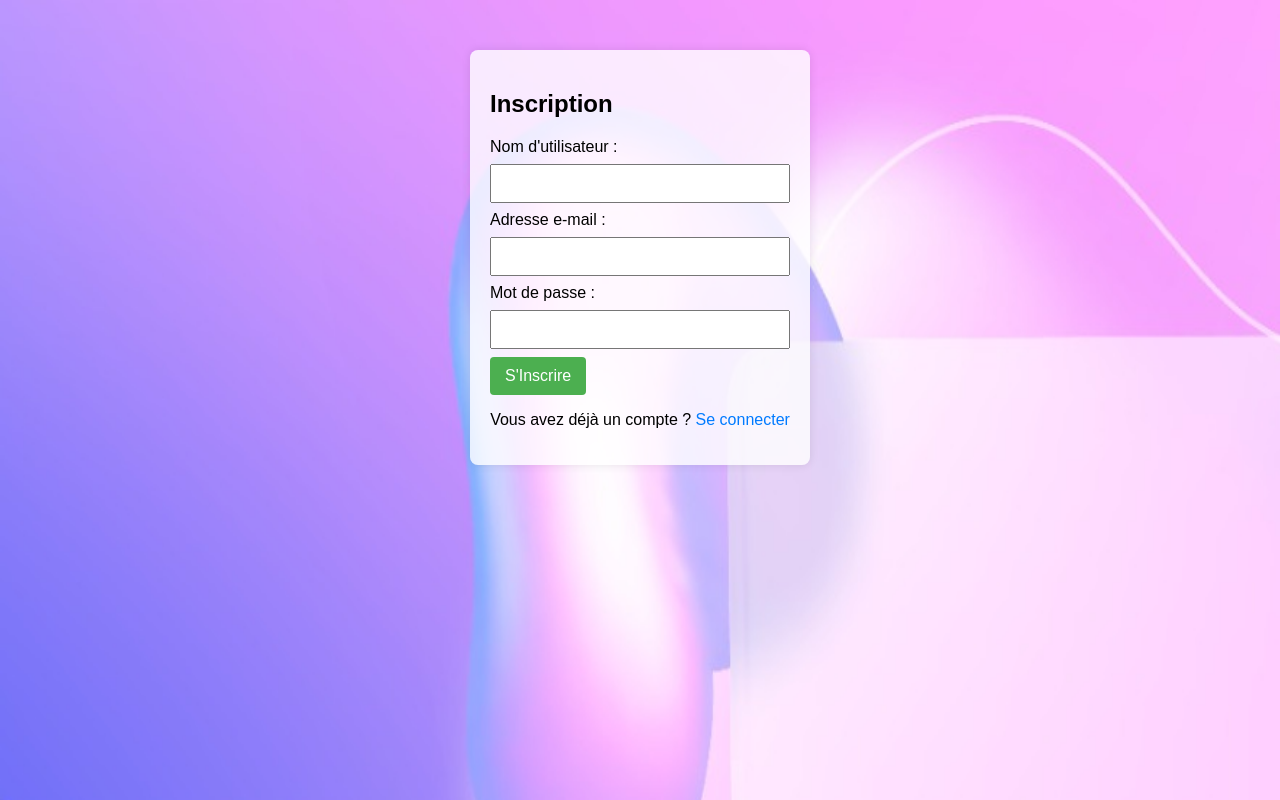
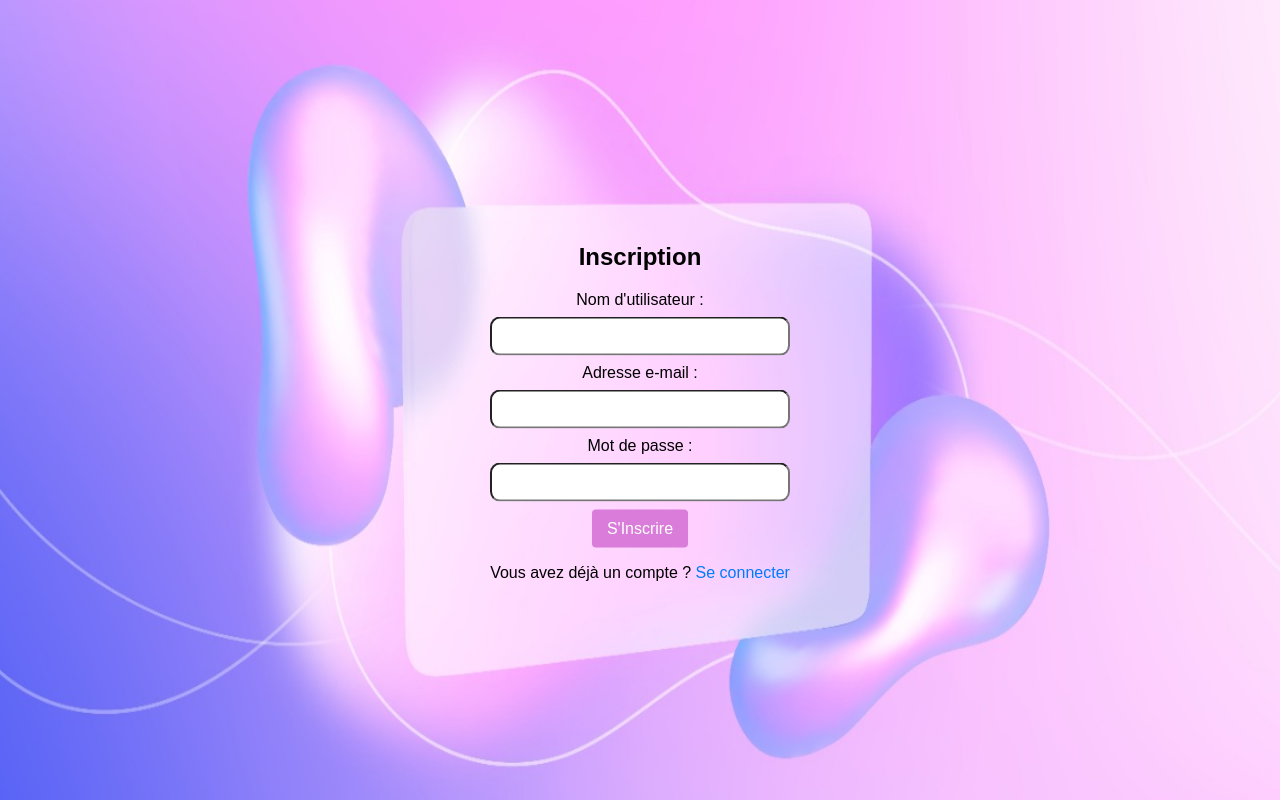
Before and after one commit to AygonR/Projet-App, a PHP site: page /Register.html in a window 1280 px wide. Run offline with PHP 8.4, Linux system fonts and the light colour scheme.

Commit message:
Update RegisterStyles.css

```diff
--- a/RegisterStyles.css
+++ b/RegisterStyles.css
@@ -1,7 +1,7 @@
 body {
     font-family: Arial, sans-serif;
     background-image: url('background.jpg');
-    background-size: 2318px 1318px;
+    background-size: 100% 100%;
     background-repeat: no-repeat;
     margin: 0;
     min-height: 100vh;
@@ -12,13 +12,18 @@ body {
 }
 
 .register-container {
-    background-color: rgba(255, 255, 255, 0.8);
+    background-color: rgba(255, 255, 255, 0);
     padding: 20px;
     border-radius: 8px;
-    box-shadow: 0 0 10px rgba(0, 0, 0, 0.1);
+    box-shadow: 0 0 10px rgba(0, 0, 0, 0);
     width: 300px;
     margin: auto;
-    margin-top: 50px;
+    margin-top: 10px;
+    position: absolute;
+    top: 50%;
+    left: 50%;
+    transform: translate(-50%, -50%);
+    text-align: center;
 }
 
 input {
@@ -26,10 +31,11 @@ input {
     padding: 10px;
     margin: 8px 0;
     box-sizing: border-box;
+    border-radius: 10px;
 }
 
 button {
-    background-color: #4caf50;
+    background-color: rgb(218, 125, 218);
     color: #ffffff;
     padding: 10px 15px;
     border: none;
@@ -51,3 +57,7 @@ a {
 a:hover {
     text-decoration: underline;
 }
+
+a:hover {
+    text-decoration: underline;
+}
```
